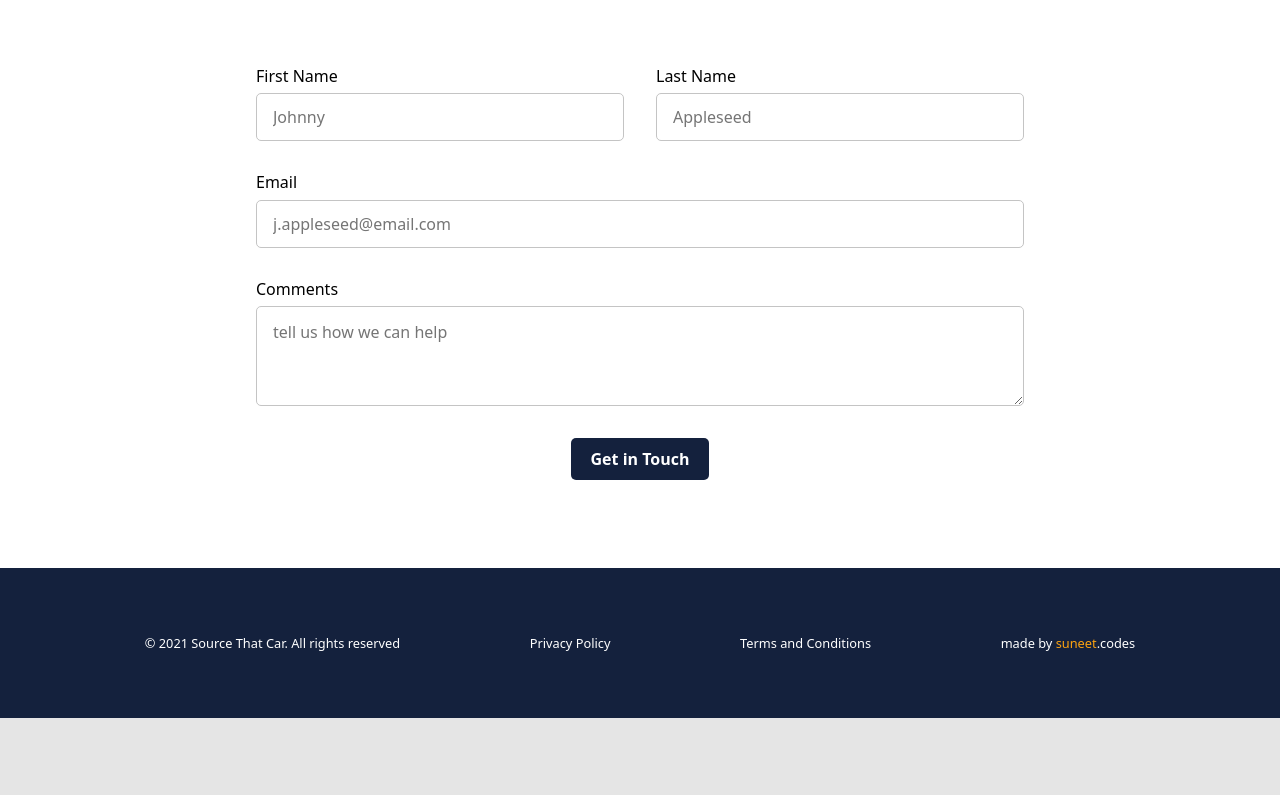
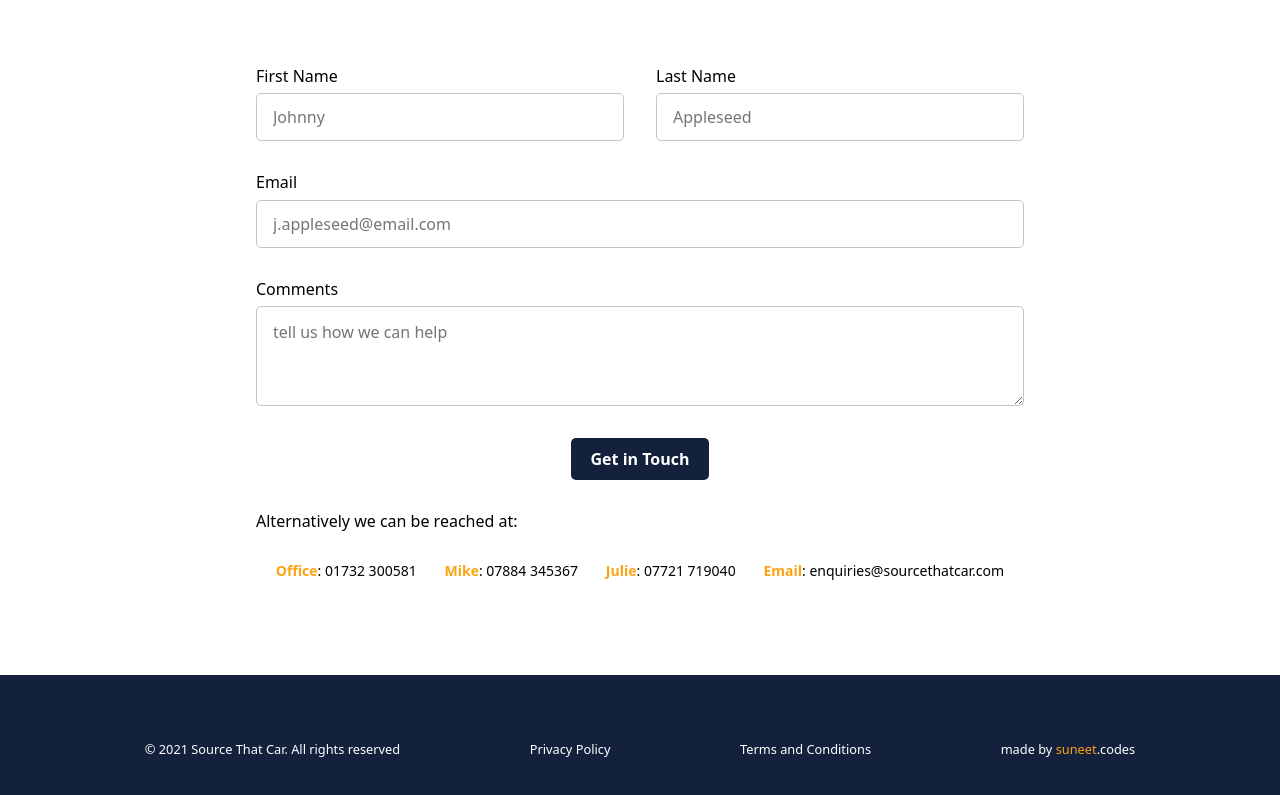
Before and after one commit to sourcethatcar/source-that-car, a Next.js app: page / in a window 1280 px wide. Shown: the part 2686-3481 px from the top of the page. Before the commit the page ends 3404 px from the top, so only its background shows below. Built offline with nearby package versions, Linux system fonts and the light colour scheme.

Commit message:
Added contact numbers to contact section

```diff
--- a/components/Contact.jsx
+++ b/components/Contact.jsx
@@ -6,6 +6,7 @@ import { useForm } from "react-hook-form"
 import { yupResolver } from "@hookform/resolvers/yup"
 import * as yup from "yup"
 import emailjs, { init } from "emailjs-com"
+import { breakpoints } from "../styles"
 
 // initiate emailjs with userID
 init(process.env.NEXT_PUBLIC__EMAILJS)
@@ -95,6 +96,26 @@ const ContactWrapper = styled.section`
       text-decoration: underline;
     }
   }
+  .contact-details-container {
+    padding: 1rem;
+    width: 100%;
+  }
+
+  .contact-details {
+    display: flex;
+    flex-wrap: wrap;
+    align-items: center;
+    justify-content: space-evenly;
+    padding-top: 1.5rem;
+    font-size: 0.875rem;
+  }
+  .contact-detail {
+    padding: 0.5rem;
+    span {
+      font-weight: bold;
+      color: var(--colorYellow);
+    }
+  }
 `
 export const Contact = () => {
   const [buttonLabel, setButtonLabel] = useState("Get in Touch")
@@ -173,6 +194,23 @@ export const Contact = () => {
               </div>
             )}
           </form>
+          <div className="contact-details-container">
+            <p>Alternatively we can be reached at:</p>
+            <div className="contact-details">
+              <p className="contact-detail">
+                <span>Office</span>: 01732 300581
+              </p>
+              <p className="contact-detail">
+                <span>Mike</span>: 07884 345367
+              </p>
+              <p className="contact-detail">
+                <span>Julie</span>: 07721 719040
+              </p>
+              <p className="contact-detail">
+                <span>Email</span>: enquiries@sourcethatcar.com
+              </p>
+            </div>
+          </div>
         </div>
       </Layout>
     </ContactWrapper>
```
